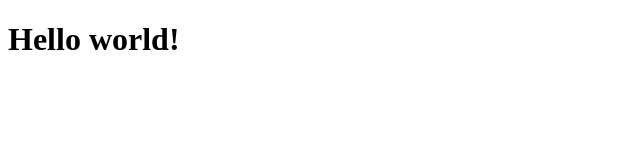
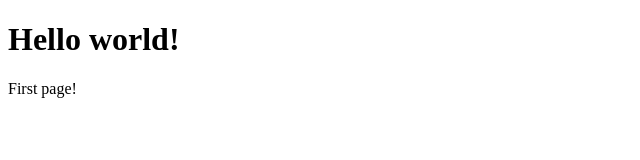
Before and after one commit to MrBrault/alexis107, a plain HTML site: page index.html in a window 1280 px wide. Shown: the full height of the page, 0-640 px from the left. Drawn offline with Linux system fonts and the light colour scheme.

Commit message:
Update index.html

```diff
--- a/index.html
+++ b/index.html
@@ -7,5 +7,6 @@
 </head>
 <body>
   <h1>Hello world!</h1>
+  <p>First page!</p>
 </body>
 </html>
```
